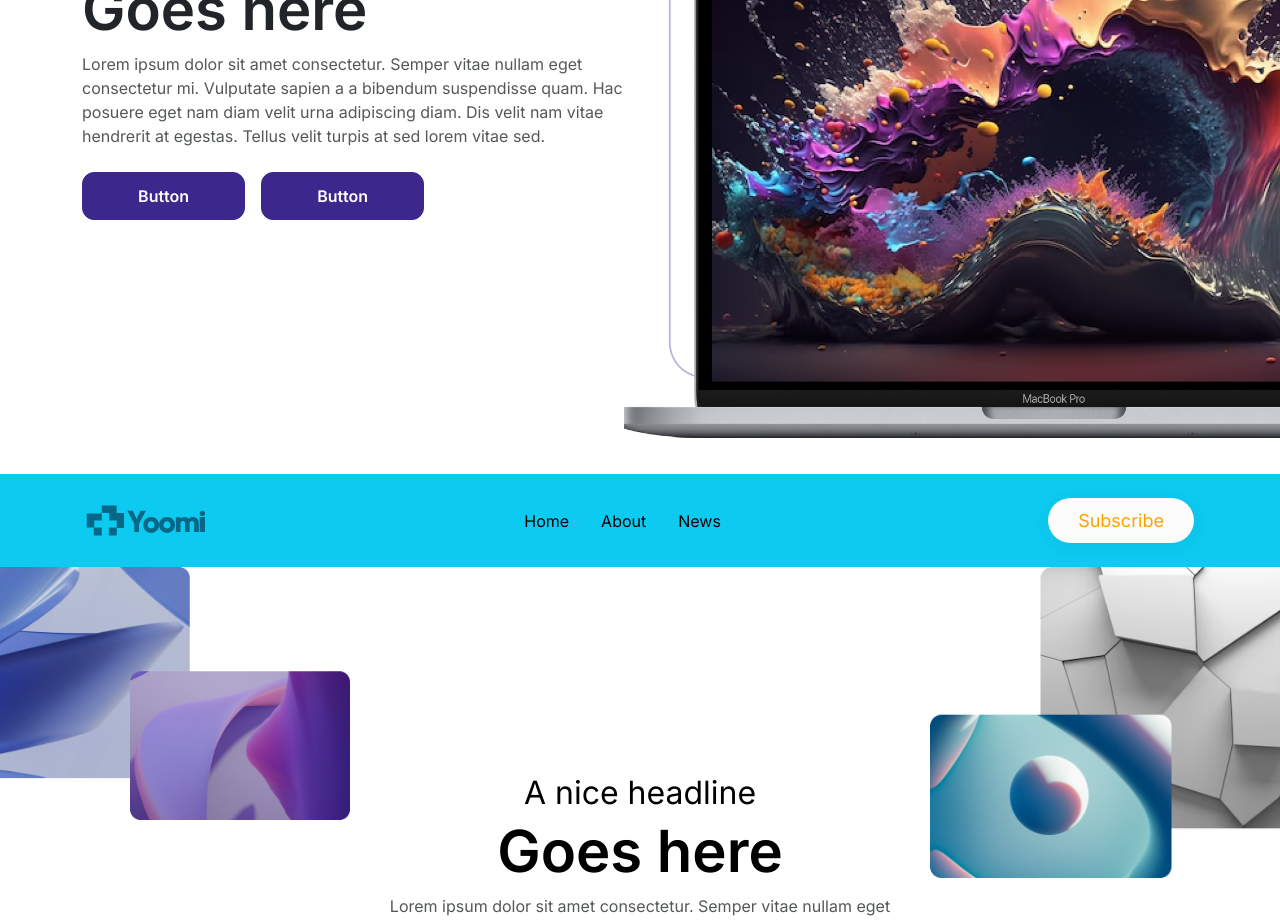
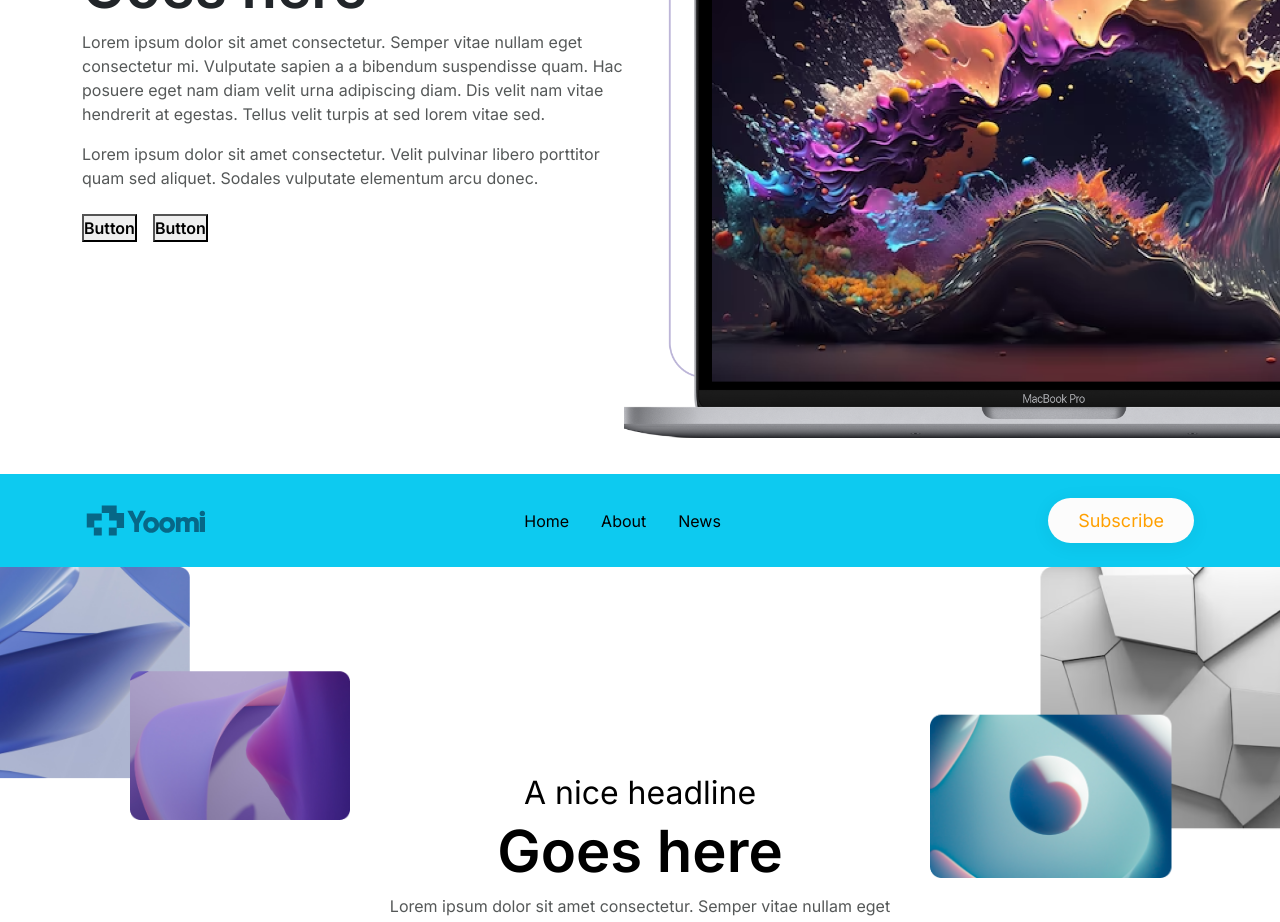
Before and after one commit to neharadialcode/bootstrap-common-components, a React (Create React App) app: page /hero in a window 1280 px wide. Shown: the part 2880-3802 px from the top of the page. Built offline with nearby package versions, Linux system fonts and the light colour scheme.

Commit message:
error solving

```diff
--- a/src/components/footer/FooterOne.jsx
+++ b/src/components/footer/FooterOne.jsx
@@ -70,11 +70,11 @@ const FooterOne = () => {
                 <p className="font-sm ff_poppins text-black">Get in Touch</p>
                 <form>
                   <div className="mt-0">
-                    <div className="footer_input_clr  px-4 py-1 d-flex align-items-center">
+                    <div className="footer_input_clr  ps-4 pe-1 py-1 d-flex align-items-center">
                       <input
                         type="text"
                         placeholder="Type Your Mail"
-                        className="bg-transparent border-0 footer_input"
+                        className="bg-transparent border-0 footer_input w-100"
                       />
                       <button className="Search_btn text-white py-1 px-3">
                         Search
@@ -103,6 +103,11 @@ const FooterOne = () => {
           </div>
         </div>
       </div>
+      <div className="footer_bordeer_top mt-5">
+        <p className="font-sm ff_poppins text-dark text-center pt-3">
+          © 2023 Copyright company name. All Right Reserved.{" "}
+        </p>
+      </div>
     </div>
   );
 };
--- a/src/components/herosection/HeroPositionHalf.jsx
+++ b/src/components/herosection/HeroPositionHalf.jsx
@@ -11,9 +11,7 @@ const HeroPositionHalf = () => {
             <div className=" row flex-column-reverse flex-lg-row align-items-center">
               <div className="  col-md-8 col-lg-6 mt-5 pb-xl-5  mt-lg-0">
                 <p className="fs_xl text-black mb-0">A nice headline</p>
-                <h1 className="fw-semibold fs_3xl lh_mainHeading">
-                  Goes here
-                </h1>
+                <h1 className="fw-semibold fs_3xl lh_mainHeading">Goes here</h1>
 
                 <p className="fw-normal text_primary fs_sm mb-0 lh_All_par">
                   Lorem ipsum dolor sit amet consectetur. Semper vitae nullam
@@ -23,10 +21,15 @@ const HeroPositionHalf = () => {
                   at sed lorem vitae sed.
                 </p>
 
-                <button className="fw-semibold fs_sm  mx-auto button_btn mt-4">
+                <p className="fw-normal text_primary fs_sm mb-0 lh_All_par pt-3">
+                  Lorem ipsum dolor sit amet consectetur. Velit pulvinar libero
+                  porttitor quam sed aliquet. Sodales vulputate elementum arcu
+                  donec.
+                </p>
+                <button className="fw-semibold fs_sm  mx-auto about_btn mt-4">
                   Button
                 </button>
-                <button className="fw-semibold fs_sm  mx-auto  button_btn  mt-2 ms-3 mt-sm-4">
+                <button className="fw-semibold fs_sm  mx-auto  about_btn  mt-2 ms-3 mt-sm-4">
                   Button
                 </button>
               </div>
```
